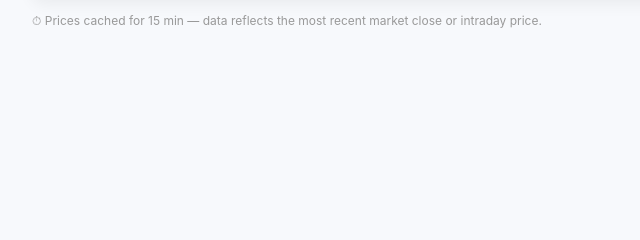
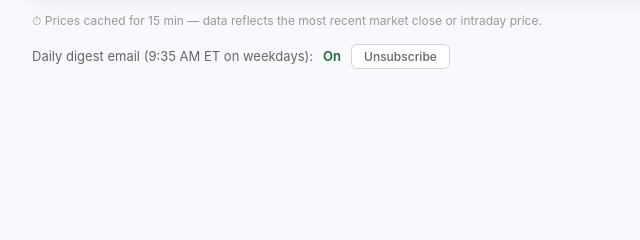
Before and after one commit to sramaswami11/TradeAdvisor, a Flask app: page /dashboard in a window 1280 px wide. Shown: the part 249-489 px from the top of the page, without its empty margins (0-640 px from the left). Run offline with Flask 3, Linux system fonts and the light colour scheme; the visitor is signed in with stand-in values (Sample User, id 1); data comes from the database, SQL or seed files in the repository; parts of the project's set-up code (start-up, migrations or seed data) failed here and were passed over; some libraries are stand-ins or nearby versions.

Commit message:
Add digest subscription/unsubscription toggle for users
Users can now opt in/out of the daily digest from the dashboard.
Adds digest_opt_in column to users table, /settings/digest POST route,
get_digest_users() filter, and On/Off toggle UI in dashboard.

Co-Authored-By: Claude Sonnet 4.6 <noreply@anthropic.com>

```diff
--- a/app.py
+++ b/app.py
@@ -25,7 +25,8 @@ from database import (
     get_tickers_for_user,
     add_ticker_to_user,
     remove_ticker_from_user,
-    update_user_name_if_missing
+    update_user_name_if_missing,
+    set_digest_opt_in,
 )
 
 from top_csp import get_top_csp_opportunities
@@ -283,6 +284,7 @@ def dashboard():
         selected_rationale=selected_rationale,
         user=user,
         guest=is_guest,
+        digest_opt_in=False if is_guest else user.get("digest_opt_in", True),
     )
 
 
@@ -318,6 +320,18 @@ def remove_ticker(symbol):
         return redirect(url_for("login"))
     if not session.get("guest"):
         remove_ticker_from_user(session["user_id"], normalize_symbol(symbol))
+    return redirect(url_for("dashboard"))
+
+
+@app.route("/settings/digest", methods=["POST"])
+def toggle_digest():
+    if "user_id" not in session:
+        return redirect(url_for("login"))
+    user = get_user_by_id(session["user_id"])
+    if not user:
+        session.clear()
+        return redirect(url_for("login"))
+    set_digest_opt_in(user["id"], not user.get("digest_opt_in", True))
     return redirect(url_for("dashboard"))
 
 
--- a/database.py
+++ b/database.py
@@ -33,7 +33,8 @@ def init_db():
             CREATE TABLE IF NOT EXISTS users (
                 id SERIAL PRIMARY KEY,
                 email TEXT UNIQUE NOT NULL,
-                name TEXT
+                name TEXT,
+                digest_opt_in BOOLEAN DEFAULT TRUE
             )
         """)
         c.execute("""
@@ -45,12 +46,17 @@ def init_db():
                 FOREIGN KEY(user_id) REFERENCES users(id)
             )
         """)
+        # Migration: add digest_opt_in to existing tables
+        c.execute("""
+            ALTER TABLE users ADD COLUMN IF NOT EXISTS digest_opt_in BOOLEAN DEFAULT TRUE
+        """)
     else:
         c.execute("""
             CREATE TABLE IF NOT EXISTS users (
                 id INTEGER PRIMARY KEY AUTOINCREMENT,
                 email TEXT UNIQUE NOT NULL,
-                name TEXT
+                name TEXT,
+                digest_opt_in BOOLEAN DEFAULT 1
             )
         """)
         c.execute("""
@@ -62,6 +68,11 @@ def init_db():
                 FOREIGN KEY(user_id) REFERENCES users(id)
             )
         """)
+        # Migration: add digest_opt_in to existing tables
+        try:
+            c.execute("ALTER TABLE users ADD COLUMN digest_opt_in BOOLEAN DEFAULT 1")
+        except Exception:
+            pass  # Column already exists
 
     c.execute("""
         CREATE TABLE IF NOT EXISTS cache (
@@ -107,14 +118,14 @@ def get_user_by_email(email: str):
     conn = get_connection()
     c = conn.cursor()
     c.execute(
-        f"SELECT id, email, name FROM users WHERE email = {_P}",
+        f"SELECT id, email, name, digest_opt_in FROM users WHERE email = {_P}",
         (email,)
     )
     row = c.fetchone()
     conn.close()
 
     if row:
-        return {"id": row[0], "email": row[1], "name": row[2]}
+        return {"id": row[0], "email": row[1], "name": row[2], "digest_opt_in": bool(row[3]) if row[3] is not None else True}
     return None
 
 
@@ -122,14 +133,14 @@ def get_user_by_id(user_id: int):
     conn = get_connection()
     c = conn.cursor()
     c.execute(
-        f"SELECT id, email, name FROM users WHERE id = {_P}",
+        f"SELECT id, email, name, digest_opt_in FROM users WHERE id = {_P}",
         (user_id,)
     )
     row = c.fetchone()
     conn.close()
 
     if row:
-        return {"id": row[0], "email": row[1], "name": row[2]}
+        return {"id": row[0], "email": row[1], "name": row[2], "digest_opt_in": bool(row[3]) if row[3] is not None else True}
     return None
 
 
@@ -192,6 +203,28 @@ def get_all_users() -> list[dict]:
     rows = c.fetchall()
     conn.close()
     return [{"id": r[0], "email": r[1], "name": r[2]} for r in rows]
+
+
+def get_digest_users() -> list[dict]:
+    conn = get_connection()
+    c = conn.cursor()
+    c.execute(
+        "SELECT id, email, name FROM users WHERE email IS NOT NULL AND digest_opt_in = TRUE ORDER BY id"
+    )
+    rows = c.fetchall()
+    conn.close()
+    return [{"id": r[0], "email": r[1], "name": r[2]} for r in rows]
+
+
+def set_digest_opt_in(user_id: int, opt_in: bool):
+    conn = get_connection()
+    c = conn.cursor()
+    c.execute(
+        f"UPDATE users SET digest_opt_in = {_P} WHERE id = {_P}",
+        (opt_in, user_id)
+    )
+    conn.commit()
+    conn.close()
 
 
 def update_user_name_if_missing(user_id: int, name: str):
--- a/digest.py
+++ b/digest.py
@@ -6,7 +6,7 @@ import time
 from datetime import datetime
 from zoneinfo import ZoneInfo
 
-from database import get_cache, set_cache, get_all_users
+from database import get_cache, set_cache, get_digest_users
 from email_utils import send_email, create_email_template, ENABLE_EMAIL
 
 logger = logging.getLogger(__name__)
@@ -163,9 +163,9 @@ def _do_send():
         logger.info("Digest: both caches empty — skipping")
         return
 
-    users = get_all_users()
+    users = get_digest_users()
     if not users:
-        logger.info("Digest: no registered users")
+        logger.info("Digest: no subscribed users")
         return
 
     subject = f"TradeAdvisor · {datetime.now(_ET).strftime('%b %-d')} · Top CSP & CC Opportunities"
--- a/static/style.css
+++ b/static/style.css
@@ -341,6 +341,34 @@ pre {
     color: #aaa;
 }
 
+/* ── Digest preference bar ───────────────────── */
+.digest-bar {
+    display: flex;
+    align-items: center;
+    gap: 10px;
+    margin-top: 14px;
+    font-size: 13px;
+    color: #555;
+}
+.digest-label { color: #666; }
+.digest-status { font-weight: 600; }
+.digest-on  { color: #1a6b34; }
+.digest-off { color: #999; }
+.digest-btn {
+    padding: 4px 12px;
+    border-radius: 6px;
+    border: 1px solid;
+    cursor: pointer;
+    font-size: 12px;
+    font-weight: 500;
+    font-family: inherit;
+    background: white;
+}
+.digest-btn-off { border-color: #d1d5db; color: #666; }
+.digest-btn-off:hover { border-color: #999; color: #333; }
+.digest-btn-on  { border-color: #4a6cf7; color: #4a6cf7; }
+.digest-btn-on:hover  { background: #4a6cf7; color: white; }
+
 /* ── Responsive ──────────────────────────────── */
 @media (max-width: 768px) {
     .site-header { padding: 0 16px; }
--- a/templates/dashboard.html
+++ b/templates/dashboard.html
@@ -92,6 +92,23 @@
 
     <p class="freshness-note">⏱ Prices cached for 15 min — data reflects the most recent market close or intraday price.</p>
 
+    {% if not guest %}
+    <div class="digest-bar">
+        <span class="digest-label">Daily digest email (9:35 AM ET on weekdays):</span>
+        {% if digest_opt_in %}
+        <span class="digest-status digest-on">On</span>
+        <form method="POST" action="{{ url_for('toggle_digest') }}" style="display:inline;">
+            <button type="submit" class="digest-btn digest-btn-off">Unsubscribe</button>
+        </form>
+        {% else %}
+        <span class="digest-status digest-off">Off</span>
+        <form method="POST" action="{{ url_for('toggle_digest') }}" style="display:inline;">
+            <button type="submit" class="digest-btn digest-btn-on">Subscribe</button>
+        </form>
+        {% endif %}
+    </div>
+    {% endif %}
+
     {% if selected_rationale %}
     <div class="panel">
         <h3>{{ selected_rationale.symbol }} — Rationale</h3>
```
Also changed, not shown: CLAUDE_NOTES.md (+49 -0 lines).
